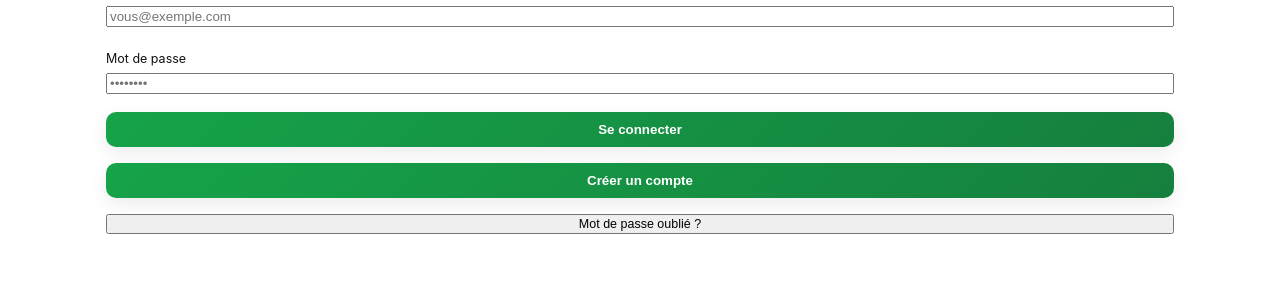
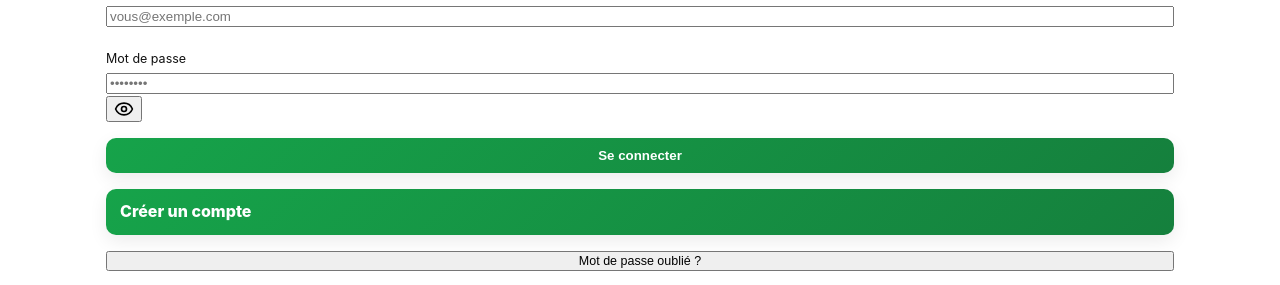
Before and after one commit to lebasquelyza/appli-files, a Next.js app in the folder apps/web/: page / in a window 1280 px wide. Shown: the part 310-595 px from the top of the page. Built offline with nearby package versions, Linux system fonts and the light colour scheme; no server answers.

Commit message:
Update page.tsx

```diff
--- a/apps/web/app/page.tsx
+++ b/apps/web/app/page.tsx
@@ -2,21 +2,22 @@
 
 import { useState, useEffect } from "react";
 import { getSupabase } from "../lib/supabaseClient";
+import { Eye, EyeOff } from "lucide-react"; // 👁️ icônes
 
 export default function Home() {
   const [email, setEmail] = useState("");
   const [password, setPassword] = useState("");
+  const [showPassword, setShowPassword] = useState(false); // 👁️ État d’affichage
   const [loading, setLoading] = useState(false);
   const [message, setMessage] = useState<string | null>(null);
   const [error, setError] = useState<string | null>(null);
 
-  // ✅ On garde les champs "désactivés du focus" pendant 300ms pour éviter l'ouverture auto
   const [inputsReady, setInputsReady] = useState(false);
 
+  // ✅ Empêche le clavier de s’ouvrir automatiquement
   useEffect(() => {
     const t = setTimeout(() => {
       setInputsReady(true);
-      // On s'assure qu'aucun élément n'a le focus
       if (typeof document !== "undefined") {
         document.activeElement instanceof HTMLElement && document.activeElement.blur();
       }
@@ -37,26 +38,6 @@ export default function Home() {
       window.location.href = "/dashboard";
     } catch (err: any) {
       setError(err.message || "Impossible de se connecter");
-    } finally {
-      setLoading(false);
-    }
-  };
-
-  const handleSignup = async () => {
-    setLoading(true);
-    setMessage(null);
-    setError(null);
-    try {
-      const supabase = getSupabase();
-      const { error } = await supabase.auth.signUp({
-        email,
-        password,
-        options: { emailRedirectTo: `${window.location.origin}/reset-password` },
-      });
-      if (error) throw error;
-      setMessage("Compte créé ✅ Vérifie ton e-mail pour confirmer ton compte.");
-    } catch (err: any) {
-      setError(err.message || "Impossible de créer un compte");
     } finally {
       setLoading(false);
     }
@@ -126,31 +107,39 @@ export default function Home() {
 
               <div>
                 <label className="block text-sm font-medium mb-1">Mot de passe</label>
+                <div className="relative">
                   <input
-                  type="password"
+                    type={showPassword ? "text" : "password"}
                     inputMode="text"
                     autoComplete="off"
                     required
                     disabled={!inputsReady}
                     value={password}
                     onChange={(e) => setPassword(e.target.value)}
-                  className="w-full border rounded-lg px-3 py-2 focus:ring-2 focus:ring-emerald-500 outline-none disabled:bg-gray-100"
+                    className="w-full border rounded-lg px-3 py-2 focus:ring-2 focus:ring-emerald-500 outline-none disabled:bg-gray-100 pr-10"
                     placeholder="••••••••"
                   />
+                  <button
+                    type="button"
+                    onClick={() => setShowPassword(!showPassword)}
+                    className="absolute inset-y-0 right-2 flex items-center text-gray-500 hover:text-gray-700"
+                    tabIndex={-1}
+                  >
+                    {showPassword ? <EyeOff size={20} /> : <Eye size={20} />}
+                  </button>
+                </div>
               </div>
 
               <button type="submit" className="btn w-full" disabled={loading || !inputsReady}>
                 {loading ? "Connexion..." : "Se connecter"}
               </button>
 
-              <button
-                type="button"
-                onClick={handleSignup}
-                className="btn w-full bg-gray-800 hover:bg-gray-900"
-                disabled={loading || !inputsReady}
+              <a
+                href="/signup"
+                className="btn w-full bg-gray-800 hover:bg-gray-900 text-center block text-white"
               >
                 Créer un compte
-              </button>
+              </a>
 
               <button
                 type="button"
```
Lines whose indentation alone changed are shown as unchanged.
